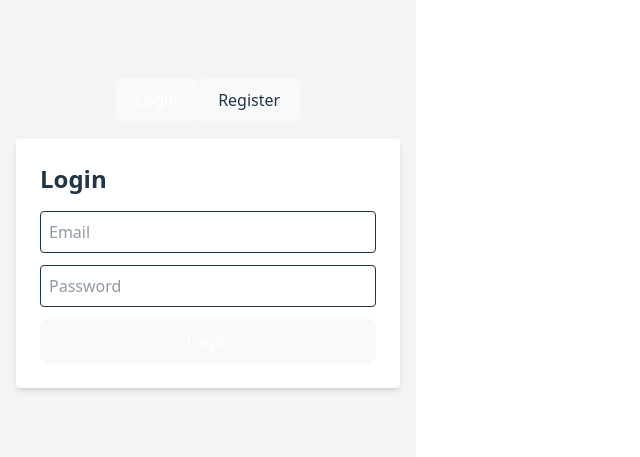
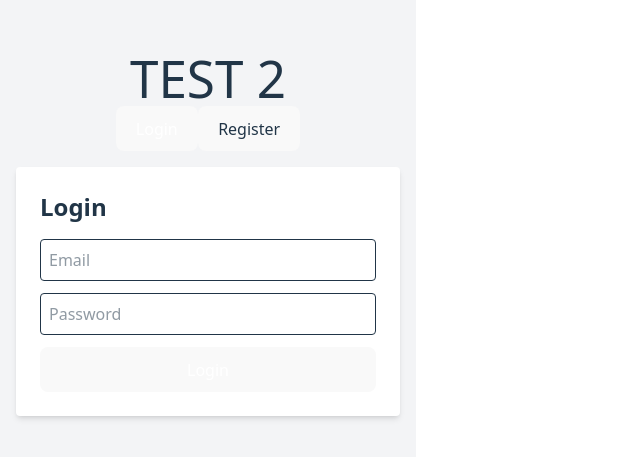
Before and after one commit to ricardoaxel/docker-practice, a React (Vite) app in the folder frontend/: page / in a window 1280 px wide. Shown: the part 167-624 px from the top of the page, without its empty margins (0-640 px from the left). Built offline with nearby package versions, Linux system fonts and the light colour scheme.

Commit message:
chore: implementing gh actions 3

```diff
--- a/frontend/src/App.tsx
+++ b/frontend/src/App.tsx
@@ -120,6 +120,7 @@ export default function App() {
 
   return (
     <div className="min-h-screen bg-gray-100 flex flex-col items-center justify-center p-4">
+      <h1>TEST 2</h1>
       <div className="mb-4">
         <button
           className={`px-4 py-2 rounded-l ${
```
